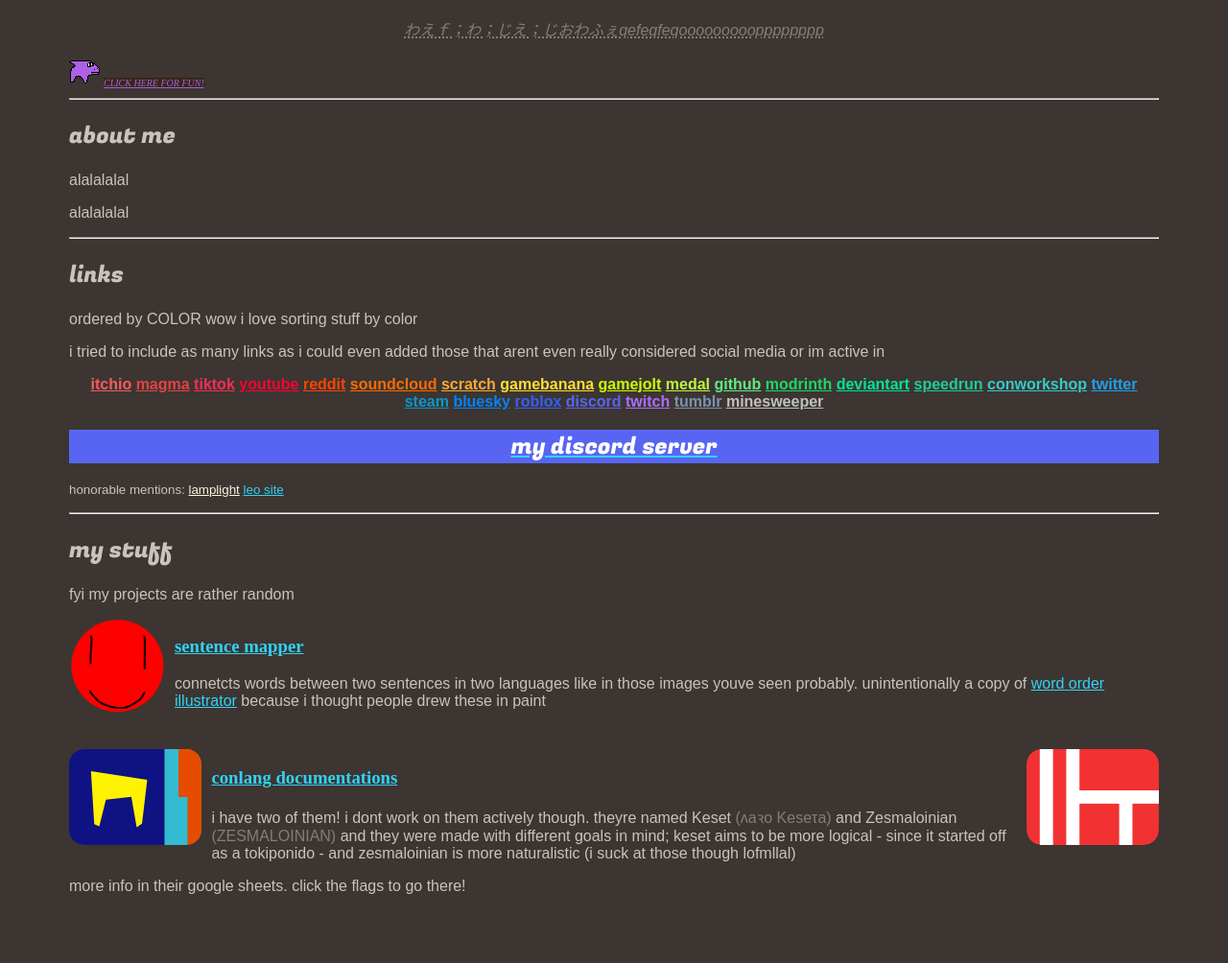
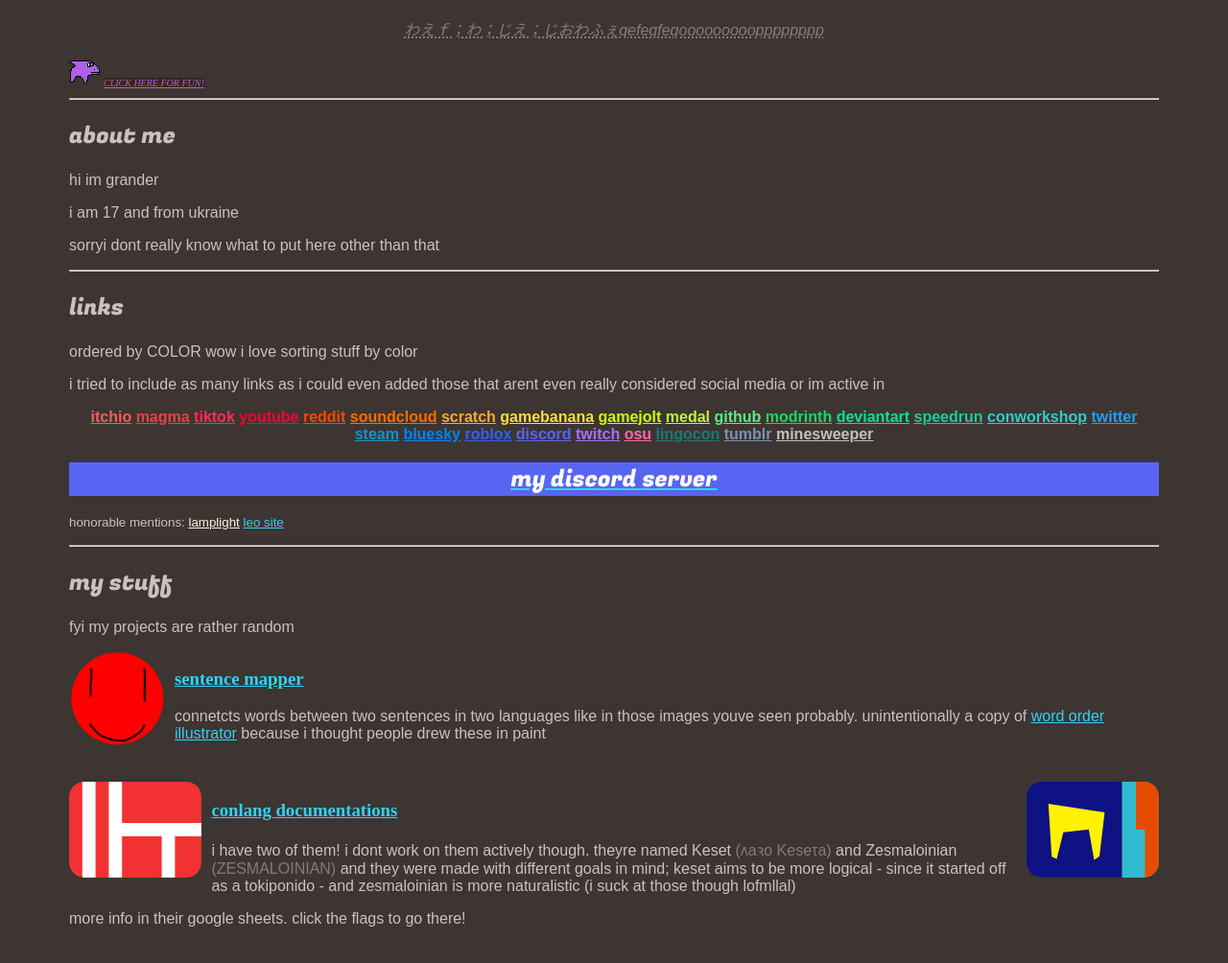
Before and after one commit to GranderUtai/granderutai.github.io, a website: page index.html in a window 1280 px wide. Shown: the part 58-1062 px from the top of the page at 96% size. Before the commit the page ends 1032 px from the top, so only its background shows below. Drawn offline with Linux system fonts and the light colour scheme.

Commit message:
dies myself

```diff
--- a/index.html
+++ b/index.html
@@ -24,8 +24,9 @@
     <hr>
     <h2 class="attention">about me</h2>
 
-    <p>alalalalal</p>
-    <p>alalalalal</p>
+    <p>hi im grander</p>
+	<p>i am 17 and from ukraine</p>
+    <p>sorryi dont really know what to put here other than that</p>
 
     <hr>
 	<h2 class="attention">links</h2>
@@ -55,8 +56,11 @@
 			<a href="https://roblox.com/users/549066212" style="color: #335fff">roblox</a>
 			<a href="https://discord.com/users/770228583028490261" style="color: #5865f2">discord</a>
 			<a href="https://www.twitch.tv/granderutai" style="color: #a86ffd">twitch</a>
+			<a href="https://osu.ppy.sh/users/29518226" style="color: #fd66aa">osu</a>
+			<a href="https://lingocon.com/users/cmk1aoiqy0010kvdkzztbkgsp" style="color: #1f7972">lingocon</a>
 			<a href="https://www.tumblr.com/blog/granderutai" style="color: #7b92b0">tumblr</a>
 			<a href="https://minesweeper.online/player/45206259" style="color: #c0c0c0">minesweeper</a>
+
 	</b></p>
 		<a href="https://discord.gg/q6f6uwhnXM"><h2 class="attention" style="text-align: center; color: #ffffff; background-color: #5865f2">my discord server</h2></a>
 	</div>
@@ -74,8 +78,8 @@
 		<p>connetcts words between two sentences in two languages like in those images youve seen probably. unintentionally a copy of <a href="https://word-order.mkpo.li/">word order illustrator</a> because i thought people drew these in paint</p>
 	</div>
 	<div class="project-entry">
-		<a href="https://docs.google.com/spreadsheets/d/1YErSvb8CkD5HiBdSvYfZDzRuspDOkf4tjiNV8mxjCdc/edit?usp=sharing"><img src="images/zesmaloinian.svg" height="100" style="float: left; margin-right: 10px" alt="icon"/></a>
-		<a href="https://docs.google.com/spreadsheets/d/19Hqw-ttSxKYfFOZPy607vZG9oykfrW4eba-4Pk_9tdQ/edit?usp=sharing"><img src="images/keset.svg" height="100" style="float: right; margin-left: 10px" alt="icon"/></a>
+		<a href="https://docs.google.com/spreadsheets/d/1YErSvb8CkD5HiBdSvYfZDzRuspDOkf4tjiNV8mxjCdc/edit?usp=sharing"><img src="images/zesmaloinian.svg" height="100" style="float: right; margin-left: 10px" alt="icon"/></a>
+		<a href="https://docs.google.com/spreadsheets/d/19Hqw-ttSxKYfFOZPy607vZG9oykfrW4eba-4Pk_9tdQ/edit?usp=sharing"><img src="images/keset.svg" height="100" style="float: left; margin-right: 10px" alt="icon"/></a>
 		<h3><a href="">conlang documentations</a></h3>
 		<p>i have two of them! i dont work on them actively though. theyre named Keset <span class="faded">(ʌaꝛo Keseτa)</span> and Zesmaloinian <span class="faded">(ZESMALOINIAN)</span> and they were made with different goals in mind; keset aims to be more logical - since it started off as a tokiponido - and zesmaloinian is more naturalistic (i suck at those though lofmllal)</p>
 		<p>more info in their google sheets. click the flags to go there!</p>
```
